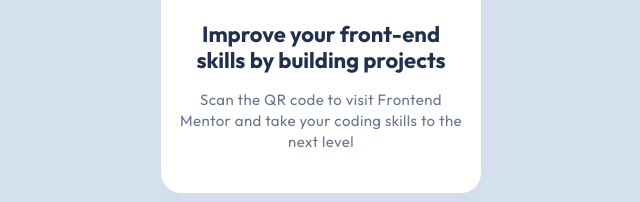
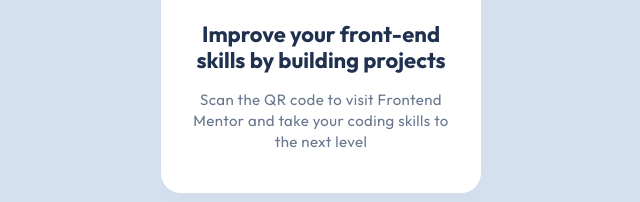
Before and after one commit to Rahimboy-252/FrontendMentor-1-Project, a plain HTML site: page index.html in a window 1280 px wide. Shown: the part 457-659 px from the top of the page, 319-959 px from the left. Drawn offline with Linux system fonts and the light colour scheme.

Commit message:
Fixed code

```diff
--- a/style.css
+++ b/style.css
@@ -67,7 +67,7 @@ body {
 
 .qr-info{
     text-align: center;
-    max-width: 288px;
+    max-width: 268px;
     margin: 0 auto;
 }
 
```
